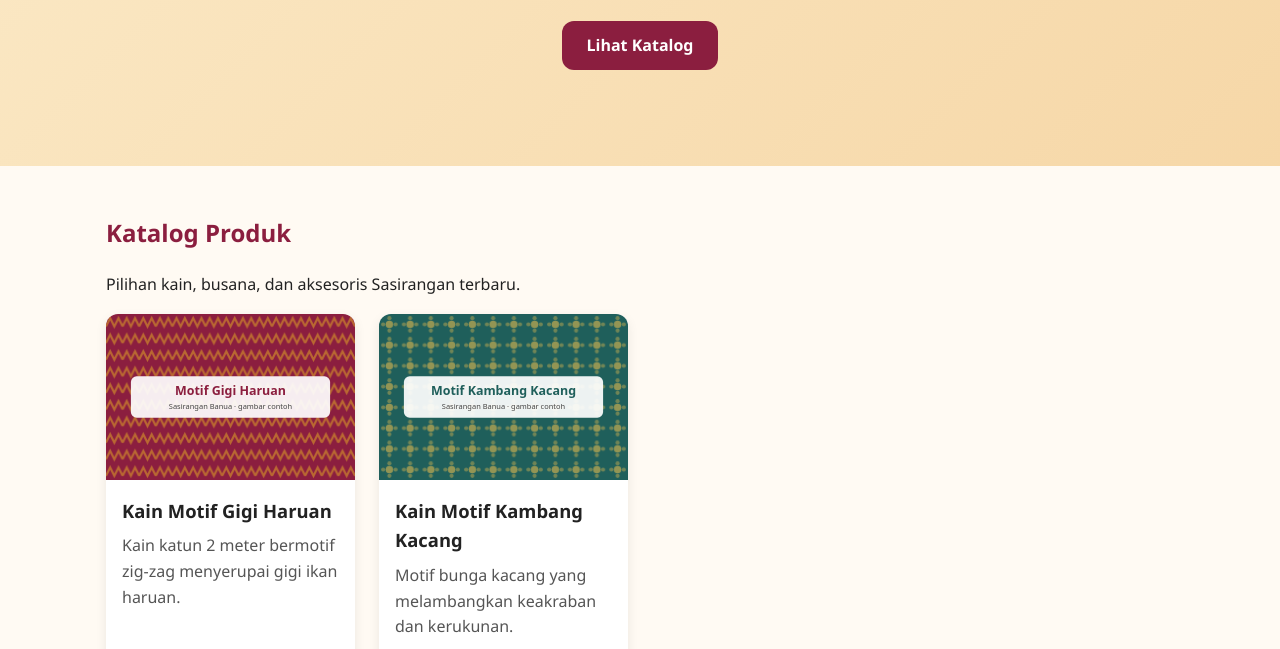
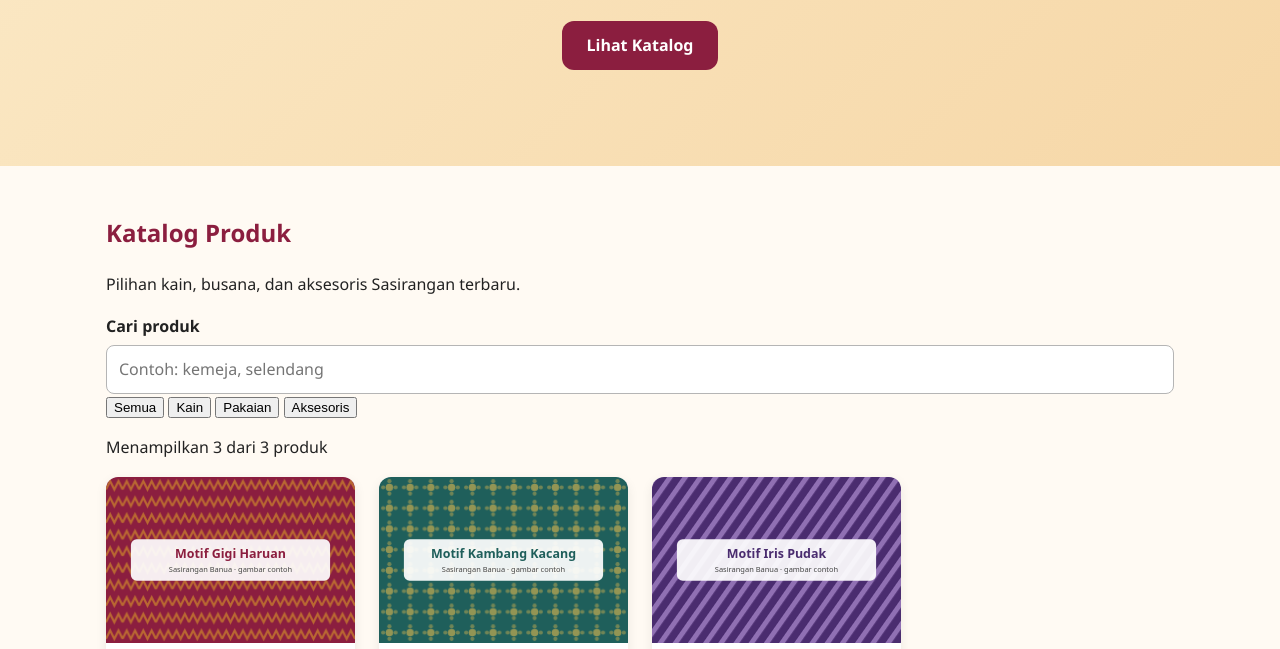
Before and after one commit to Reivhell/web-2510010121, a plain HTML site: page index.html in a window 1280 px wide. Shown: the part 293-942 px from the top of the page. Drawn offline with Linux system fonts and the light colour scheme.

Commit message:
Tampilkan katalog dari array data dengan DOM

```diff
--- a/index.html
+++ b/index.html
@@ -7,6 +7,7 @@
     <meta name="description" content="Katalog kain dan busana Sasirangan khas Banjarmasin karya pengrajin lokal.">
     <title>Sasirangan Banua | Kain Khas Banjar</title>
     <link rel="stylesheet" href="css/style.css">
+    <script src="js/katalog.js" defer></script>
 </head>
 
 <body>
@@ -35,29 +36,27 @@
             <h2>Katalog Produk</h2>
             <p>Pilihan kain, busana, dan aksesoris Sasirangan terbaru.</p>
 
-            <div class="katalog-grid">
-                <article class="kartu">
-                    <img src="img/gigi-haruan.svg" alt="Kain sasirangan motif gigi haruan warna merah marun" width="600"
-                        height="400">
-                    <div class="kartu-isi">
-                        <h3>Kain Motif Gigi Haruan</h3>
-                        <p>Kain katun 2 meter bermotif zig-zag menyerupai gigi ikan haruan.</p>
-                        <p class="harga">Rp185.000</p>
-                    </div>
-                </article>
+            <div class="kontrol-katalog">
+                <div class="kolom">
+                    <label for="cari">Cari produk</label>
+                    <input type="search" id="cari" placeholder="Contoh: kemeja, selendang">
+                </div>
+                <div class="filter" role="group" aria-label="Filter kategori">
+                    <button type="button" class="tombol-filter aktif" data-kategori="semua"
+                        aria-pressed="true">Semua</button>
+                    <button type="button" class="tombol-filter" data-kategori="kain" aria-pressed="false">Kain</button>
+                    <button type="button" class="tombol-filter" data-kategori="pakaian"
+                        aria-pressed="false">Pakaian</button>
+                    <button type="button" class="tombol-filter" data-kategori="aksesoris"
+                        aria-pressed="false">Aksesoris</button>
+                </div>
+            </div>
 
-                <article class="kartu">
-                    <img src="img/kambang-kacang.svg" alt="Kain sasirangan motif kambang kacang warna hijau tosca"
-                        width="600" height="400">
-                    <div class="kartu-isi">
-                        <h3>Kain Motif Kambang Kacang</h3>
-                        <p>Motif bunga kacang yang melambangkan keakraban dan kerukunan.</p>
-                        <p class="harga">Rp175.000</p>
-                    </div>
-                </article>
-
-                <!-- Tambahkan minimal 4 kartu lagi dengan pola yang sama -->
-            </div>
+            <p id="info-jumlah" class="info-jumlah" aria-live="polite"></p>
+            <div id="daftar-katalog" class="katalog-grid"></div>
+            <noscript>
+                <p>Aktifkan JavaScript untuk melihat katalog produk.</p>
+            </noscript>
         </section>
         <!-- ========== TENTANG ========== -->
         <section class="bagian" id="tentang">
--- /dev/null
+++ b/js/katalog.js
@@ -0,0 +1,102 @@
+// =========================================================
+// katalog.js — Modul 3: menampilkan katalog dengan DOM
+// Praktikum Pemrograman Web 1 · Sasirangan Banua
+// =========================================================
+
+// 1. Data katalog: array yang berisi objek-objek produk
+const katalog = [
+  {
+    id: 1,
+    nama: "Kain Motif Gigi Haruan",
+    kategori: "kain",
+    harga: 185000,
+    gambar: "img/gigi-haruan.svg",
+    deskripsi:
+      "Kain katun 2 meter bermotif zig-zag menyerupai gigi ikan haruan.",
+  },
+  {
+    id: 2,
+    nama: "Kain Motif Kambang Kacang",
+    kategori: "kain",
+    harga: 175000,
+    gambar: "img/kambang-kacang.svg",
+    deskripsi: "Motif bunga kacang yang melambangkan keakraban dan kerukunan.",
+  },
+  {
+    id: 3,
+    nama: "Selendang Iris Pudak",
+    kategori: "aksesoris",
+    harga: 120000,
+    gambar: "img/iris-pudak.svg",
+    deskripsi: "Selendang ringan bermotif irisan daun pudak (pandan).",
+  },
+  // ... lanjutkan untuk semua item (minimal 8 untuk tema Anda)
+];
+// 2. Ambil elemen-elemen HTML yang akan dimanipulasi
+const daftarKatalog = document.querySelector("#daftar-katalog");
+const inputCari = document.querySelector("#cari");
+const tombolFilter = document.querySelectorAll(".tombol-filter");
+const infoJumlah = document.querySelector("#info-jumlah");
+
+// 3. Status filter yang sedang aktif
+let kategoriAktif = "semua";
+
+// 4. Mengubah angka menjadi format Rupiah, contoh: 185000 -> "Rp 185.000"
+function formatRupiah(angka) {
+  return new Intl.NumberFormat("id-ID", {
+    style: "currency",
+    currency: "IDR",
+    minimumFractionDigits: 0,
+  }).format(angka);
+}
+// 5. Membuat elemen <article> untuk satu produk
+function buatKartu(produk) {
+  const kartu = document.createElement("article");
+  kartu.className = "kartu";
+
+  const gambar = document.createElement("img");
+  gambar.src = produk.gambar;
+  gambar.alt = produk.nama;
+  gambar.width = 600;
+  gambar.height = 400;
+  gambar.loading = "lazy";
+
+  const isi = document.createElement("div");
+  isi.className = "kartu-isi";
+
+  const label = document.createElement("span");
+  label.className = "label-kategori";
+  label.textContent = produk.kategori;
+
+  const judul = document.createElement("h3");
+  judul.textContent = produk.nama;
+
+  const deskripsi = document.createElement("p");
+  deskripsi.textContent = produk.deskripsi;
+
+  const harga = document.createElement("p");
+  harga.className = "harga";
+  harga.textContent = formatRupiah(produk.harga);
+
+  isi.append(label, judul, deskripsi, harga);
+  kartu.append(gambar, isi);
+  return kartu;
+}
+// 6. Menampilkan sekumpulan produk ke dalam #daftar-katalog
+function tampilkanKatalog(daftarProduk) {
+  daftarKatalog.replaceChildren(); // kosongkan isi sebelumnya
+
+  if (daftarProduk.length === 0) {
+    const kosong = document.createElement("p");
+    kosong.textContent = "Produk tidak ditemukan. Coba kata kunci lain.";
+    daftarKatalog.append(kosong);
+  }
+
+  daftarProduk.forEach((produk) => {
+    daftarKatalog.append(buatKartu(produk));
+  });
+
+  infoJumlah.textContent = `Menampilkan ${daftarProduk.length} dari ${katalog.length} produk`;
+}
+// 10. Tampilkan semua produk ketika halaman pertama kali dibuka
+tampilkanKatalog(katalog);
```
Also changed, not shown: js/form.js (added).
